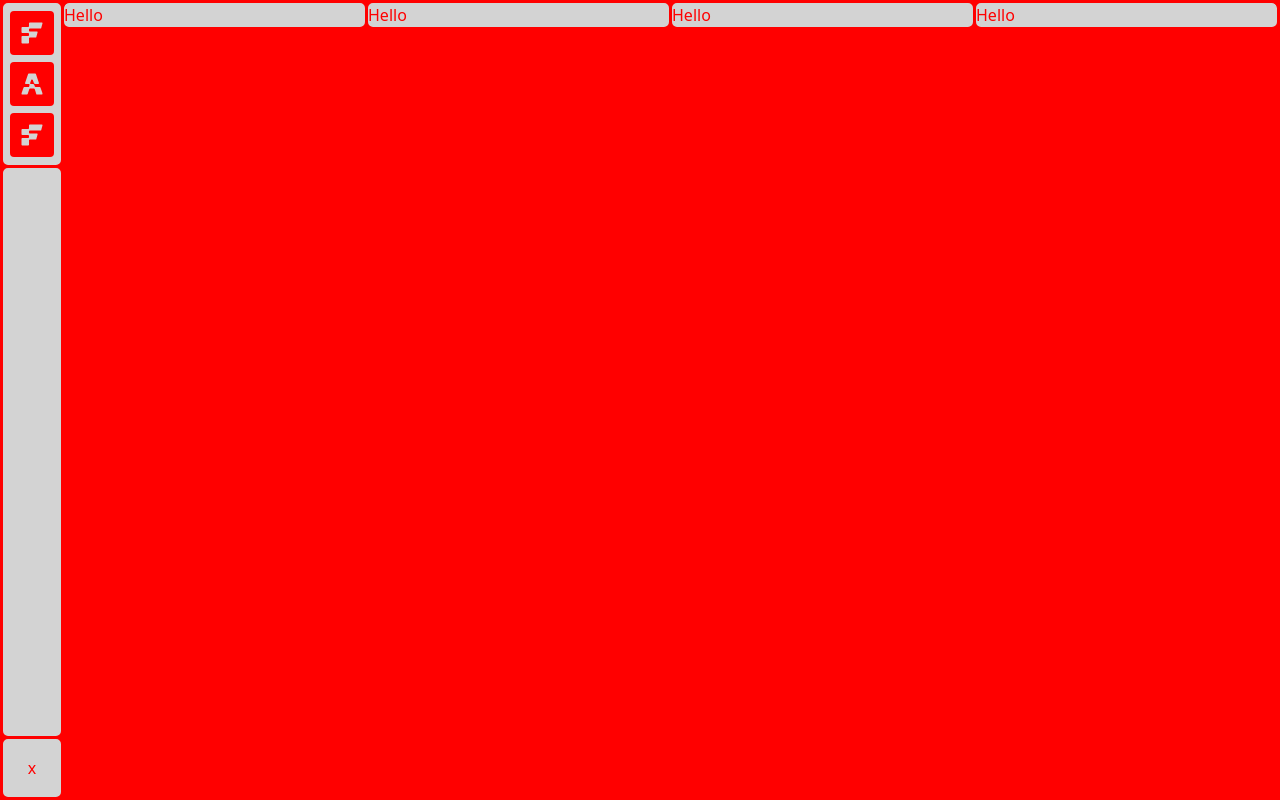
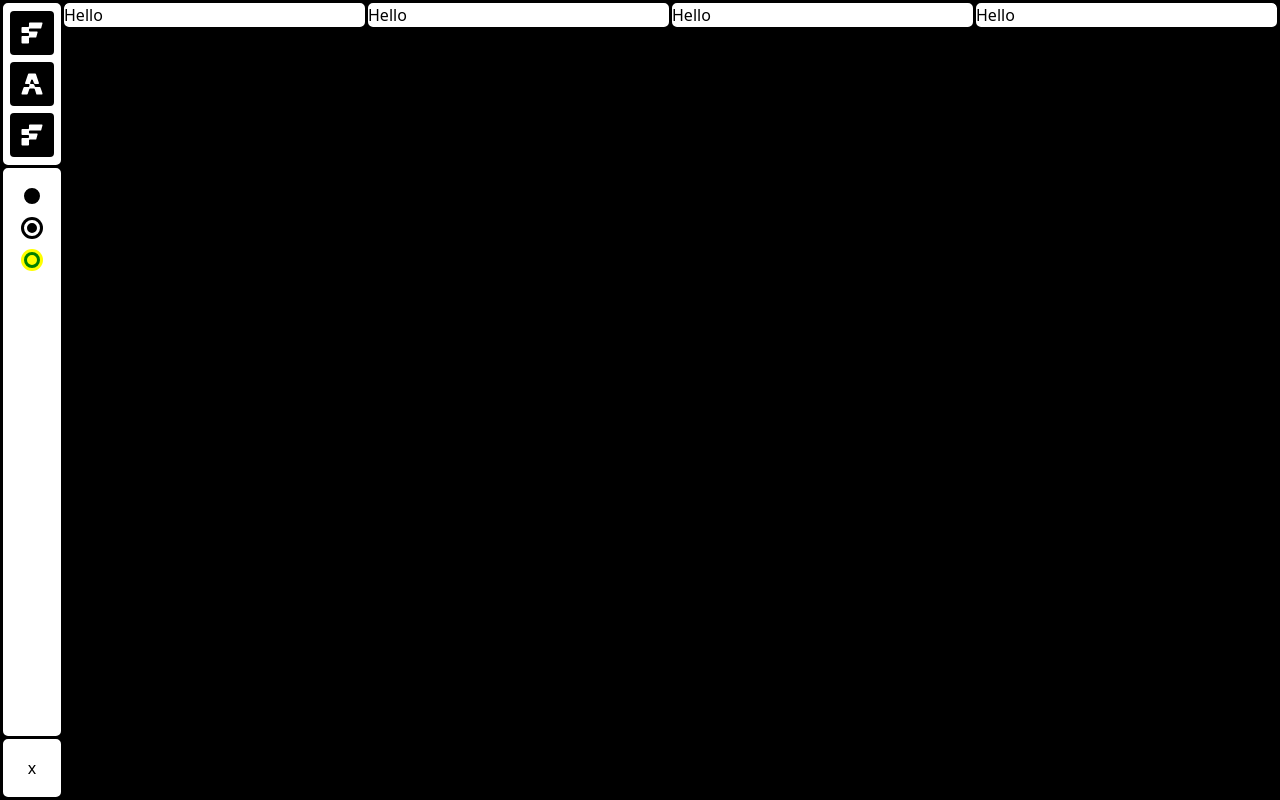
Before and after one commit to vogelino/fast-assembled-furniture, a Next.js app: page /grid in a window 1280 px wide. Built offline with nearby package versions, Linux system fonts and the light colour scheme.

Commit message:
Refactor theme provided to acept N themes

```diff
--- a/components/ColorThemeContext.tsx
+++ b/components/ColorThemeContext.tsx
@@ -1,27 +1,55 @@
-import { FC, createContext, useState } from 'react'
+import { FC, createContext, useState, useEffect } from 'react'
 
-enum ColorSchemes {
-	light = 'light',
-	dark = 'dark',
-	fancyA = 'fancyA',
+type Theme = {
+	[key: string]: string
 }
 
+type Themes = { [key: string]: Theme }
+
+const themes: Themes = {
+	light: { primary: 'black', secondary: 'white' },
+	dark: { primary: 'white', secondary: 'black' },
+	fancyA: { primary: 'green', secondary: 'yellow' },
+}
 interface ColorThemeContextType {
-	theme: ColorSchemes
-	setTheme: (theme: ColorSchemes) => void
+	themeKey: string
+	theme: Theme
+	setTheme: (theme: string) => void
+	themes: Themes
 }
 
-export const ColorThemeContext = createContext<ColorThemeContextType>({
-	theme: ColorSchemes.light,
+const defaults = {
+	themeKey: 'light',
+	theme: themes.light,
 	setTheme: () => undefined,
-})
+	themes,
+}
+
+export const ColorThemeContext = createContext<ColorThemeContextType>(defaults)
 
 export const ColorThemeProvider: FC = ({ children }) => {
-	const [theme, setTheme] = useState(ColorSchemes.light)
+	const [themeKey, setTheme] = useState(defaults.themeKey)
+
+	const selectTheme = (nextThemeKey: string) => {
+		const nextTheme = themes[nextThemeKey]
+		const nextThemeKeys: string[] = Object.keys(nextTheme)
+
+		nextThemeKeys.forEach((k: string) => {
+			document.documentElement.style.setProperty(`--${k}`, nextTheme[k])
+		})
+
+		setTheme(nextThemeKey)
+	}
+
+	useEffect(() => {
+		selectTheme('light')
+	}, [])
 
 	return (
-		<ColorThemeContext.Provider value={{ theme, setTheme }}>
-			<body className={`theme theme-${theme}`}>{children}</body>
+		<ColorThemeContext.Provider
+			value={{ themeKey, theme: themes[themeKey], themes, setTheme: selectTheme }}
+		>
+			{children}
 		</ColorThemeContext.Provider>
 	)
 }
--- a/components/Header/Logo.tsx
+++ b/components/Header/Logo.tsx
@@ -24,12 +24,12 @@ export const Logo: FC = () => {
 				}}
 			>
 				{allPaths.map((letter: string, idx: number) => (
-					<li className="content-center justify-center list-none rounded bg-primary text-secondary w-11 grid">
-						<svg
-							viewBox="0 0 24 24"
-							style={{ width: 24, height: 24 }}
-							key={`${letter}-${idx}`}
-						>
+					<li
+						className="content-center justify-center list-none rounded bg-primary text-secondary w-11 grid"
+						// eslint-disable-next-line react/no-array-index-key
+						key={`${letter}-${idx}`}
+					>
+						<svg viewBox="0 0 24 24" style={{ width: 24, height: 24 }}>
 							<path d={letter} fillRule="evenodd" fill="currentColor" />
 						</svg>
 					</li>
--- a/components/Header/index.tsx
+++ b/components/Header/index.tsx
@@ -1,15 +1,38 @@
-import { FC } from 'react'
+import { FC, useContext } from 'react'
 import { Logo } from './Logo'
 import { Button } from '../SquareButton'
+import { ColorThemeContext } from '../ColorThemeContext'
 
-const Header: FC = () => (
+const Header: FC = () => {
+	const { themeKey: activeTheme, themes, setTheme } = useContext(ColorThemeContext)
+	return (
 		<>
 			<header
 				className="fixed top-0 left-0 w-16 h-screen gfc grid z-50"
 				style={{ gridTemplateRows: 'auto 1fr auto' }}
 			>
 				<Logo />
-			<div className="gf"></div>
+				<div className="gf flex flex-col pt-3">
+					{Object.keys(themes).map((themeKey) => (
+						// eslint-disable-next-line jsx-a11y/control-has-associated-label
+						<button
+							style={{
+								borderWidth: 'var(--borderWidth, 3px)',
+								borderColor: themes[themeKey].primary,
+								backgroundColor:
+									themes[themeKey][themeKey === activeTheme ? 'primary' : 'secondary'],
+								boxShadow: `0 0 0 var(--borderWidth, 3px) ${themes[themeKey].secondary}`,
+							}}
+							className="w-4 h-4 bg-secondary rounded-full mx-auto my-2 ring-2 focus:outline-none focus:rounded-full"
+							type="button"
+							key={themeKey}
+							onClick={(evt) => {
+								evt.preventDefault()
+								setTheme(themeKey)
+							}}
+						/>
+					))}
+				</div>
 				<Button type="button">x</Button>
 			</header>
 			<div
@@ -25,5 +48,6 @@ const Header: FC = () => (
 			/>
 		</>
 	)
+}
 
 export default Header
--- a/pages/_app.tsx
+++ b/pages/_app.tsx
@@ -5,11 +5,13 @@ import type { AppProps } from 'next/app'
 import { CartProvider } from '../components/CartContext'
 import { LoadingProvider } from '../components/LoadingContext'
 import Head from '../components/Head'
+import { ColorThemeProvider } from '../components/ColorThemeContext'
 
 const MyApp: FC<AppProps> = ({ Component, pageProps }) => {
 	const router = useRouter()
 
 	return (
+		<ColorThemeProvider>
 			<LoadingProvider>
 				<CartProvider>
 					<Head
@@ -29,6 +31,7 @@ const MyApp: FC<AppProps> = ({ Component, pageProps }) => {
 					<Component {...pageProps} />
 				</CartProvider>
 			</LoadingProvider>
+		</ColorThemeProvider>
 	)
 }
 export default MyApp
--- a/pages/_document.tsx
+++ /dev/null
@@ -1,24 +0,0 @@
-import Document, { Html, Head, Main, NextScript, DocumentContext } from 'next/document'
-import { ColorThemeProvider } from '../components/ColorThemeContext'
-
-class MyDocument extends Document {
-	static async getInitialProps(ctx: DocumentContext) {
-		const initialProps = await Document.getInitialProps(ctx)
-
-		return initialProps
-	}
-
-	render() {
-		return (
-			<Html>
-				<Head />
-				<ColorThemeProvider>
-					<Main />
-					<NextScript />
-				</ColorThemeProvider>
-			</Html>
-		)
-	}
-}
-
-export default MyDocument
--- a/styles/globals.css
+++ b/styles/globals.css
@@ -3,7 +3,7 @@
 @tailwind utilities;
 @layer utilities {
 	.gf {
-		@apply overflow-hidden rounded-lg bg-secondary border-primary bg-primary transition-colors;
+		@apply overflow-hidden rounded-lg border-primary bg-secondary;
 		border-width: var(--borderWidth, 3px);
 		margin-top: calc(var(--borderWidth, 3px) * -1);
 		margin-left: calc(var(--borderWidth, 3px) * -1);
@@ -16,21 +16,7 @@
 	}
 }
 
-.theme.theme-light {
-	--primary: red;
-	--secondary: lightgray;
-}
-
-.theme.theme-dark {
-	--primary: green;
-	--secondary: yellow;
-}
-
-.theme.theme-fancyA {
-	--primary: purple;
-	--secondary: orange;
-}
-
+@layer base {
 	html,
 	body {
 		overflow-x: hidden;
@@ -38,6 +24,7 @@ body {
 
 	body {
 		--borderWidth: 3px;
-	@apply bg-primary text-primary transition-colors;
+		@apply bg-primary text-primary;
 		padding-left: 61px;
 	}
+}
```
Lines whose indentation alone changed are shown as unchanged.
